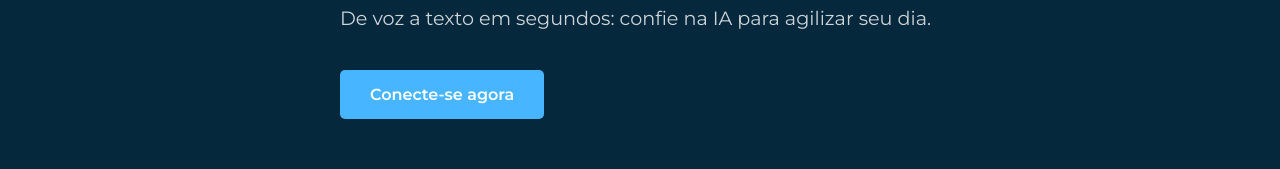
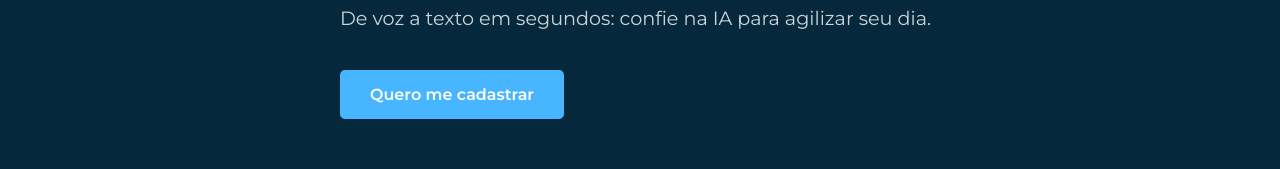
Before and after one commit to autonom-ia/transcricao_site, a website: page index.html in a window 1280 px wide. Shown: the part 467-636 px from the top of the page. Drawn offline with Linux system fonts and the light colour scheme.

Commit message:
Button caption changed

```diff
--- a/index.html
+++ b/index.html
@@ -25,7 +25,7 @@
             <div class="hero-content">
                 <h1>Transcrição dos seus áudios com total <span class="highlight">autonom.ia</span></h1>
                 <p>De voz a texto em segundos: confie na IA para agilizar seu dia.</p>
-                <a href="signup.html" class="cta-button">Conecte-se agora</a>
+                <a href="signup.html" class="cta-button">Quero me cadastrar</a>
             </div>
         </div>
     </main>
```
